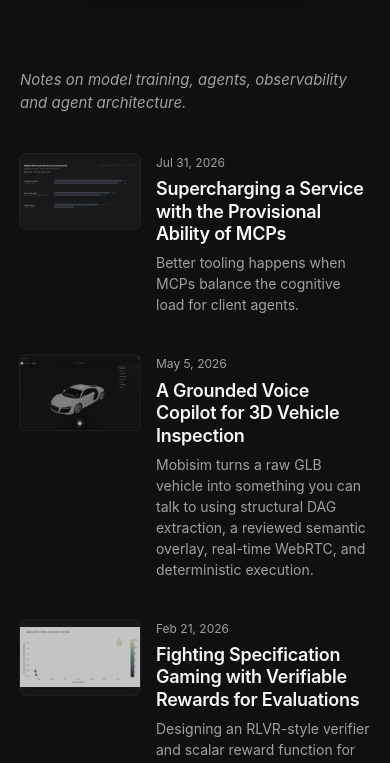
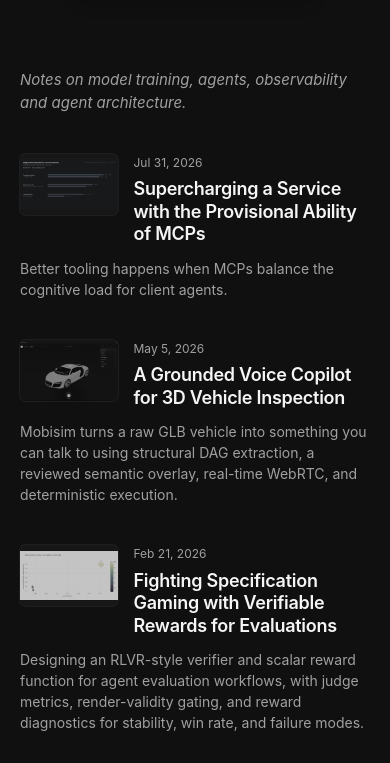
Before and after one commit to dunkeln/dunkeln.github.io, an Astro site: page /writing in a window 390 px wide. Shown: the part 59-822 px from the top of the page. Built offline with nearby package versions, Linux system fonts and the light colour scheme; Astro itself is replaced by a stand-in of ours; some packages are replaced by stand-ins of ours.

Commit message:
Improve mobile writing list layout

```diff
--- a/src/styles/global.css
+++ b/src/styles/global.css
@@ -513,6 +513,38 @@
 	.writing-list time,
 	.writing-empty {
 		font-size: 0.75rem;
+	}
+
+	@media (max-width: 34rem) {
+		.writing-list a {
+			grid-template-areas:
+				"cover time"
+				"cover title"
+				"description description";
+			grid-template-columns: clamp(5.5rem, 25vw, 7rem) minmax(0, 1fr);
+			gap: 0.4rem 1rem;
+		}
+
+		.writing-cover {
+			grid-area: cover;
+		}
+
+		.writing-copy {
+			display: contents;
+		}
+
+		.writing-list time {
+			grid-area: time;
+		}
+
+		.writing-list h2 {
+			grid-area: title;
+		}
+
+		.writing-list p {
+			grid-area: description;
+			margin-block-start: 0.35rem;
+		}
 	}
 
 	@media (min-width: 48rem) {
```
